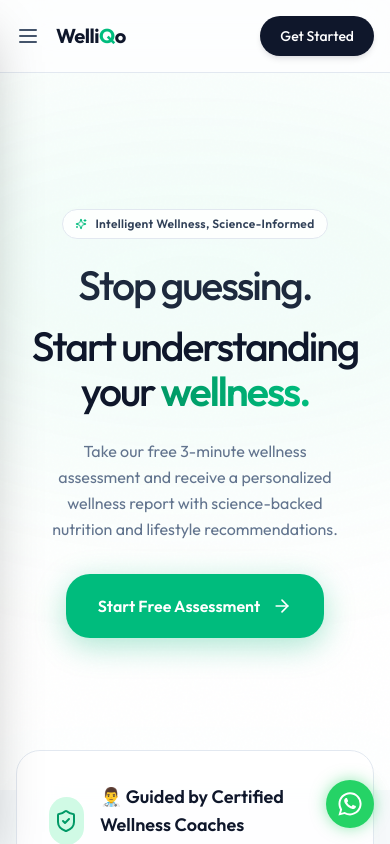
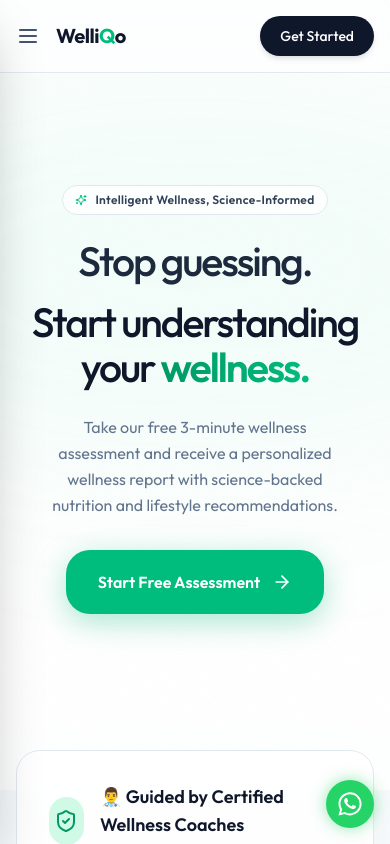
Before and after one commit to veeiq/WelliQo, a Next.js app in the folder apps/web/: page / in a window 390 px wide. Shown: the top 844 px of the page. Built offline with nearby package versions, Linux system fonts and the light colour scheme; no server answers.

Commit message:
UI Polish: Fine-tuned search dropdown, WhatsApp button, and mobile hero spacing

```diff
--- a/apps/web/src/app/(public)/page.tsx
+++ b/apps/web/src/app/(public)/page.tsx
@@ -17,7 +17,7 @@ export default function HomePage() {
     <div className="w-full bg-slate-50 dark:bg-slate-950 min-h-screen selection:bg-emerald-500/30 selection:text-emerald-900 dark:selection:text-emerald-100">
 
       {/* 1. HERO SECTION */}
-      <section className="relative flex min-h-[85svh] sm:min-h-[75vh] w-full flex-col items-center justify-center overflow-hidden px-6 sm:px-6 lg:px-8 pt-6 sm:pt-8 pb-16 sm:pb-16 text-center bg-white dark:bg-slate-950">
+      <section className="relative flex min-h-[85svh] sm:min-h-[75vh] w-full flex-col items-center justify-center overflow-hidden px-6 sm:px-6 lg:px-8 pt-4 sm:pt-8 pb-20 sm:pb-16 text-center bg-white dark:bg-slate-950">
         {/* Subtle radial gradient */}
         <div className="absolute inset-0 bg-[radial-gradient(ellipse_at_top,_var(--tw-gradient-stops))] from-emerald-50/50 via-white to-white dark:from-emerald-900/10 dark:via-slate-950 dark:to-slate-950"></div>
 
@@ -27,7 +27,7 @@ export default function HomePage() {
         {/* Very subtle hint of emerald glow */}
         <div className="absolute top-0 left-1/2 -translate-x-1/2 w-[800px] h-[400px] bg-emerald-400/5 dark:bg-emerald-500/5 rounded-[100%] blur-[100px] pointer-events-none" />
 
-        <div className="relative z-10 mx-auto max-w-5xl animate-in fade-in slide-in-from-bottom-8 duration-1000 flex flex-col items-center mt-6 sm:mt-0">
+        <div className="relative z-10 mx-auto max-w-5xl animate-in fade-in slide-in-from-bottom-8 duration-1000 flex flex-col items-center mt-0 sm:mt-0">
           <div className="mb-6 sm:mb-6 inline-flex items-center gap-2 rounded-full border border-slate-300 dark:border-slate-700 bg-white/80 dark:bg-slate-900/80 px-3 py-1.5 text-xs font-semibold tracking-wide text-slate-700 dark:text-slate-300 backdrop-blur-md">
             <Sparkles className="h-3 w-3 text-emerald-500" />
             <span>Intelligent Wellness, Science-Informed</span>
```
